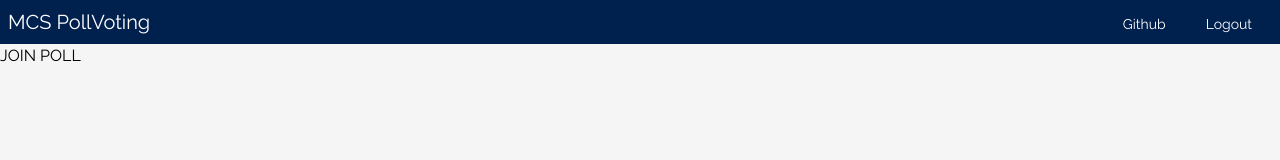
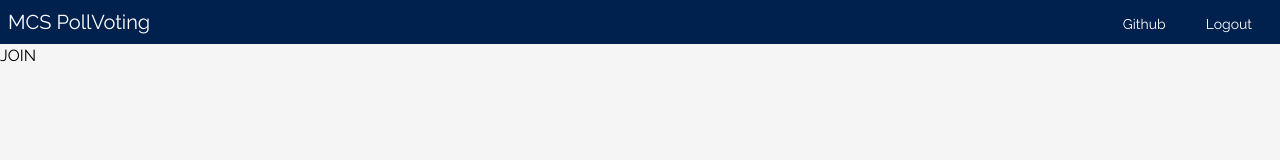
Before and after one commit to utmgdsc/PollVotingSystem, a React (Create React App) app in the folder client/: page / in a window 1280 px wide. Shown: the top 160 px of the page. Built offline with nearby package versions, Linux system fonts and the light colour scheme.

Commit message:
Push progress so far

```diff
--- a/client/src/pages/JoinPoll.tsx
+++ b/client/src/pages/JoinPoll.tsx
@@ -1,5 +1,5 @@
 import React from "react";
 
 export const JoinPoll = () => {
-  return <div>JOIN POLL</div>;
+  return <div>JOIN</div>;
 };
```
